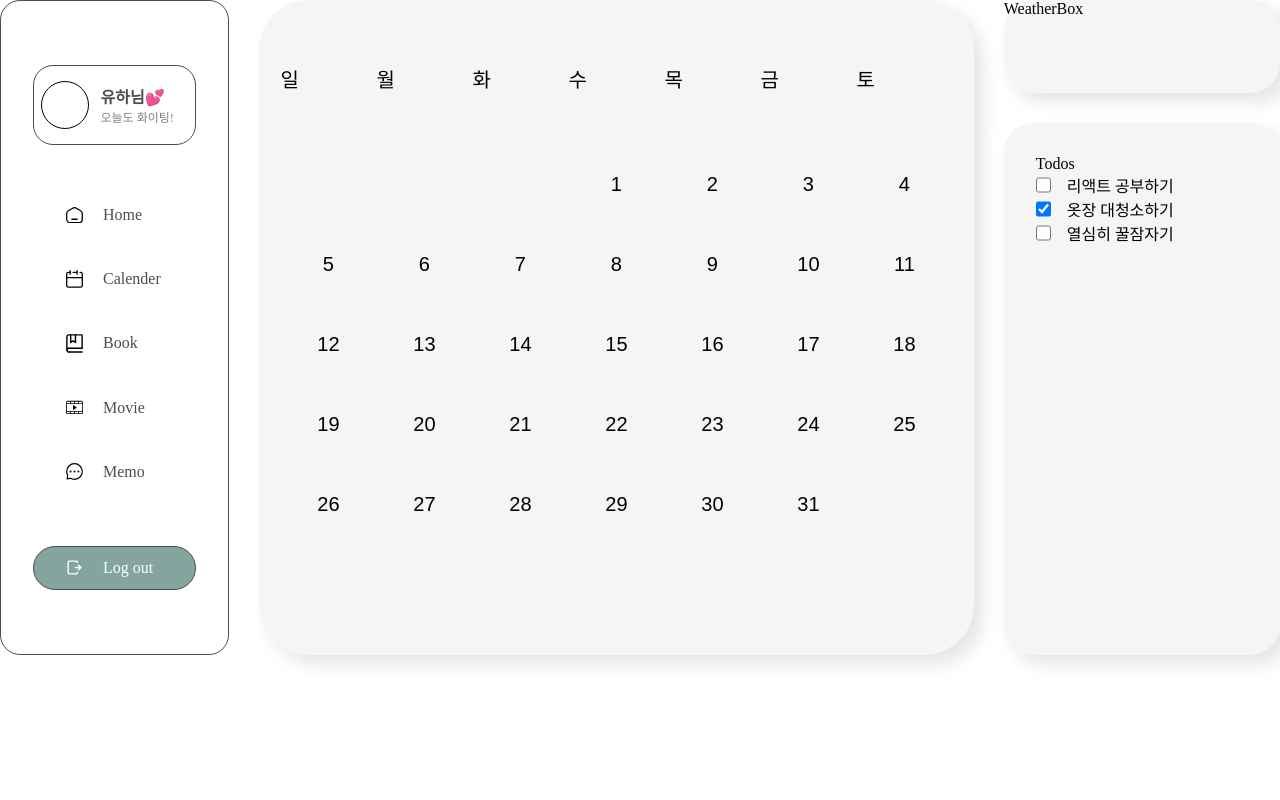
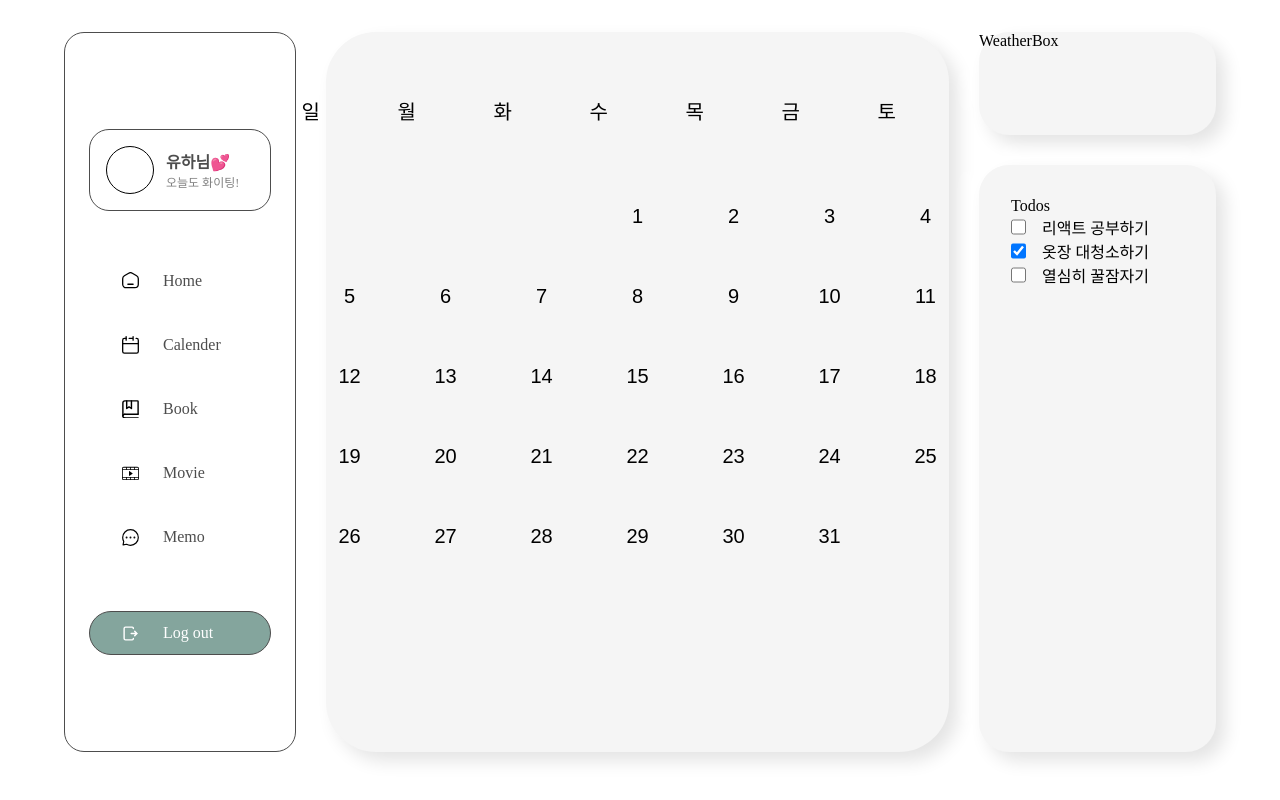
Before and after one commit to New-Ha/MyManager, a React (Vite) app: page / in a window 1280 px wide. Shown: the top 800 px of the page. Built offline with nearby package versions, Linux system fonts and the light colour scheme; no server answers.

Commit message:
💄 [Style]: Modify main layout style

```diff
--- a/src/App.jsx
+++ b/src/App.jsx
@@ -11,6 +11,8 @@ const GlobalStyle = createGlobalStyle`
 	}
 
 	body {
+		width: 100vw;
+		height: 100vh;
 		font-family: 'Noto Sans KR'
 	}
 `;
--- a/src/components/Sidebar.jsx
+++ b/src/components/Sidebar.jsx
@@ -9,8 +9,8 @@ import Logout from '../assets/logout_icon.svg?react';
 
 const SideBarContainer = styled.nav`
     width: 250px;
-    height: 90%;
-    padding: 4rem 2rem;
+    height: 100%;
+    padding: 4rem 1.5rem;
     display: flex;
     flex-direction: column;
     justify-content: center;
@@ -20,8 +20,7 @@ const SideBarContainer = styled.nav`
 `;
 
 const ProfileContainer = styled.div`
-    width: 100%;
-    height: 5rem;
+    padding: 1rem;
     border: 1.5px solid ${props => props.theme.black};
     border-radius: 20px;
     margin-bottom: 1.75rem;
@@ -82,7 +81,7 @@ const LogOutContainer = styled(NavLinkButton)`
 `;
 
 const NavStr = styled.div`
-    margin-left: 1.25rem;
+    margin-left: 1.5rem;
     color: ${props => props.theme.black};
     font-weight: 500;
 `;
--- a/src/layout/MainLayout.jsx
+++ b/src/layout/MainLayout.jsx
@@ -3,6 +3,9 @@ import Sidebar from '../components/Sidebar';
 import styled from 'styled-components';
 
 const Container = styled.div`
+    margin: 2rem auto;
+    width: 90vw;
+    height: 90vh;
     display: flex;
     gap: 30px;
 `;
```
